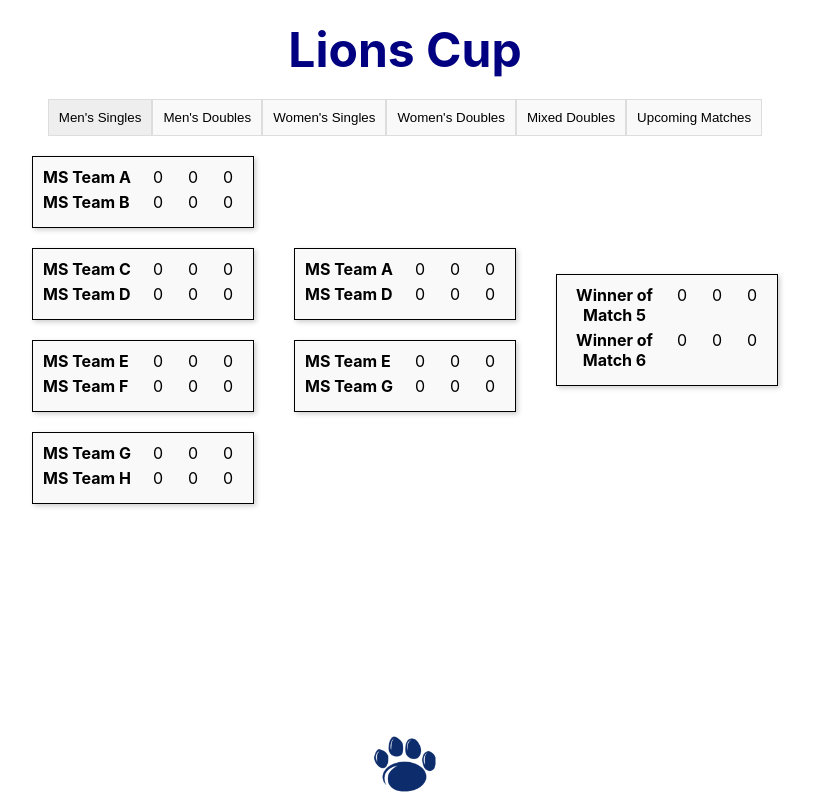
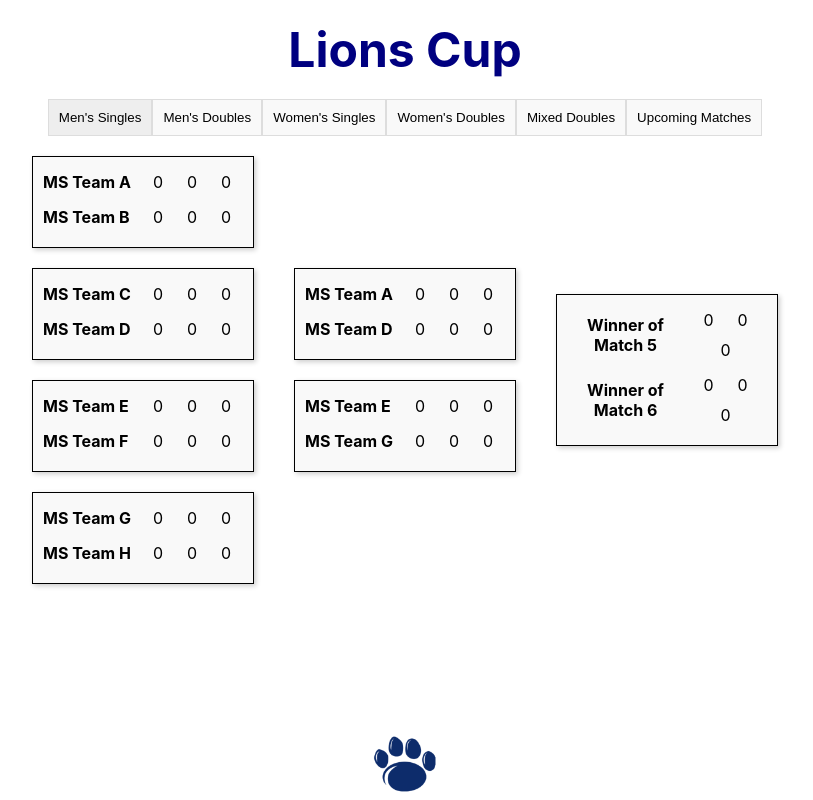
Before and after one commit to Spy12150/Tournament-Bracket, a React (Create React App) app: page / in a window 1280 px wide. Shown: the whole page, without its empty margins (235-1048 px from the left). Built offline with nearby package versions, Linux system fonts and the light colour scheme.

Commit message:
Mobile css

```diff
--- a/public/index.html
+++ b/public/index.html
@@ -2,6 +2,7 @@
 <html lang="en">
   <head>
     <meta charset="utf-8" />
+    <meta name="viewport" content="width=device-width, initial-scale=1.0">
     <link rel="icon" href="%PUBLIC_URL%/favicon.ico" />
     <meta name="viewport" content="width=device-width, initial-scale=1" />
     <meta name="theme-color" content="#000000" />
--- a/src/App.css
+++ b/src/App.css
@@ -7,9 +7,12 @@
   pointer-events: none;
 }
 
-@media (prefers-reduced-motion: no-preference) {
+@media (max-width: 600px) {
   .App-logo {
     animation: App-logo-spin infinite 20s linear;
+  }
+  .match {
+    width: 90%; /* Adjust width for smaller screens */
   }
 }
 
--- a/src/Bracket.css
+++ b/src/Bracket.css
@@ -1,16 +1,17 @@
 /* Container for the entire bracket */
 .bracket {
     display: flex;
+    flex-direction: column; /* Stack rounds vertically on small screens */
+    align-items: center;
     justify-content: center;
-    align-items: center;
 }
 
 /* Styling for each round */
 .round {
     display: flex;
     flex-direction: column;
-    justify-content: center;
     align-items: center;
+    width: 100%; /* Full width on small screens */
 }
 
 /* Match.css */
@@ -18,12 +19,10 @@
     border: 1px solid #000;
     padding: 10px;
     margin-bottom: 20px;
-    width: 200px;
+    width: 100%; /* Full width on small screens */
     text-align: center;
     background-color: #f9f9f9;
     box-shadow: 2px 2px 5px rgba(0, 0, 0, 0.2);
-
-    /* Flex container to center the content */
     display: flex;
     flex-direction: column;
     justify-content: center;
@@ -31,24 +30,47 @@
 
 .match-detail {
     display: flex;
-    justify-content: space-between; /* Space out team name and scores */
-    margin-bottom: 5px; /* Space between team rows */
+    flex-direction: column; /* Stack team and scores vertically on small screens */
+    align-items: center;
+    margin-bottom: 5px;
 }
 
 .team {
-    font-weight: bold; /* Make team names bold */
+    font-weight: bold;
 }
 
 .scores {
     display: flex;
+    flex-wrap: wrap; /* Wrap scores if needed on small screens */
+    justify-content: center;
 }
 
 .score {
-    width: 30px; /* Adjust as needed */
+    width: 30px;
     text-align: center;
-    margin-left: 5px; /* Space between score columns */
+    margin: 5px 2px; /* Adjust margin for smaller screens */
 }
 
-.round + .round {
-    margin-left: 40px;
+/* Media query for larger screens */
+@media (min-width: 768px) {
+    .bracket {
+        flex-direction: row; /* Align rounds horizontally on larger screens */
+    }
+
+    .round {
+        width: auto; /* Auto width on larger screens */
+    }
+
+    .match {
+        width: 200px; /* Fixed width on larger screens */
+    }
+
+    .match-detail {
+        flex-direction: row; /* Align team and scores horizontally on larger screens */
+        justify-content: space-between;
+    }
+
+    .round + .round {
+        margin-left: 40px;
+    }
 }
```
